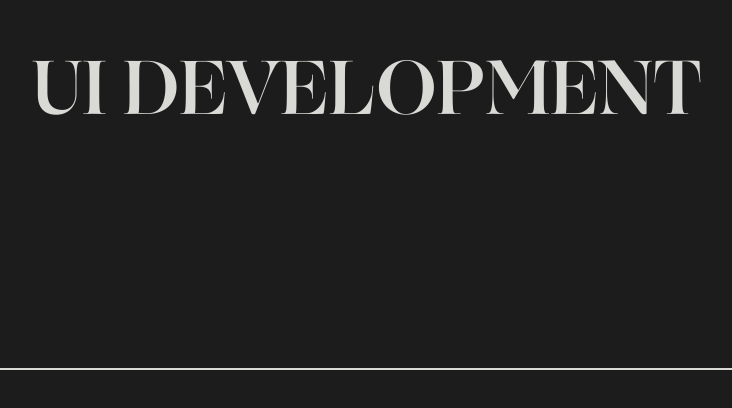
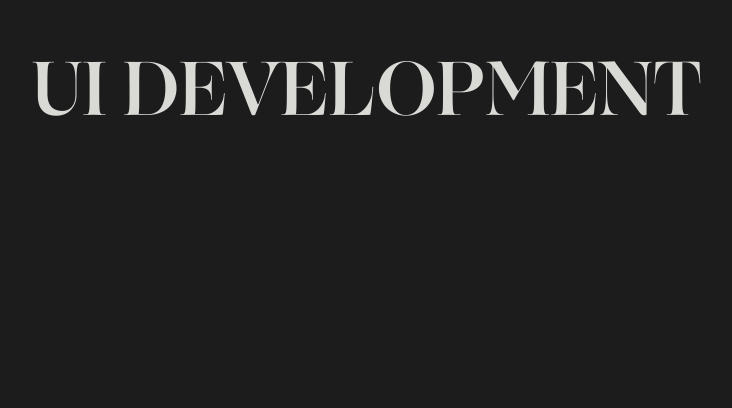
Before and after one commit to MTLY-1610/CV2023, a Next.js app: page / in a window 1280 px wide. Shown: the part 1110-1518 px from the top of the page, without its empty margins (337-1069 px from the left). Built offline with nearby package versions, Linux system fonts and the light colour scheme.

Commit message:
section html layout structure

```diff
--- a/src/components/horizSection/sectionOne/SectionOne.js
+++ b/src/components/horizSection/sectionOne/SectionOne.js
@@ -1,5 +1,5 @@
 import React, { useRef, useEffect } from "react";
-import gsap  from "gsap";
+import gsap from "gsap";
 import ScrollTrigger from "gsap/dist/ScrollTrigger";
 import styles from './SectionOne.module.css'
 
@@ -7,9 +7,21 @@ const SectionOne = () => {
     return (
         <div className={styles.section__wrapper}>
             <div className={styles.section__inner__wrapper_1}>
-
+                <div className={styles.section__inner__wrapper_top}>
+                    <div className={styles.inner__wrapper_top__left}>
+                    </div>
+                    <div className={styles.inner__wrapper_top__right}>
+                        <div className={styles.left__collaps__1}></div>
+                        <div className={styles.left__collaps__2}></div>
+                        <div className={styles.left__collaps__3}></div>
+                    </div>
+                </div>
+                <div className={styles.section__name}>
                     <h1>UI
                         development</h1>
+                </div>
+
+
             </div>
         </div>
     );
--- a/src/components/horizSection/sectionOne/SectionOne.module.css
+++ b/src/components/horizSection/sectionOne/SectionOne.module.css
@@ -15,5 +15,4 @@
     justify-content:center;
     width: 90vw;
     height: 70vh;
-    border-bottom: solid 2px var(--coolGray1c);
 }
```
Lines whose indentation alone changed are shown as unchanged.
